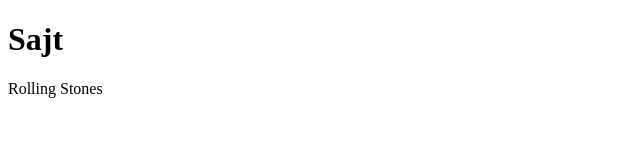
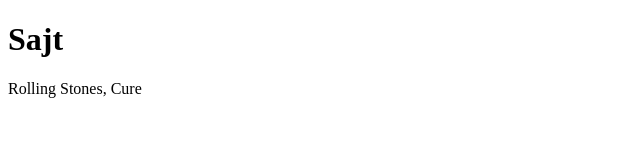
Before and after one commit to dirtyOldTown/mongofreak, a plain HTML site: page index.html in a window 1280 px wide. Shown: the full height of the page, 0-640 px from the left. Drawn offline with Linux system fonts and the light colour scheme.

Commit message:
Update index.html

```diff
--- a/index.html
+++ b/index.html
@@ -8,7 +8,7 @@
 <body>
   <h1>Sajt</h1>
   <p>
-   Rolling Stones
+   Rolling Stones, Cure
 
   </p>
 </body>
```
